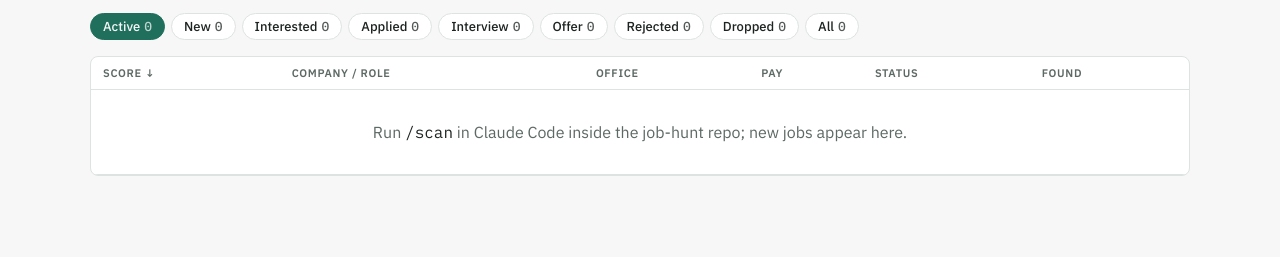
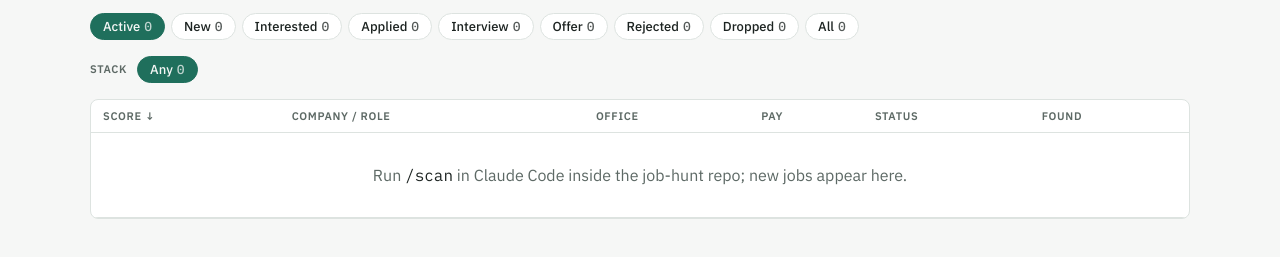
Before and after one commit to AdamVerner/job-hunt, a plain HTML site: page tracker/index.html in a window 1280 px wide. Shown: the part 89-346 px from the top of the page. Drawn offline with Linux system fonts and the light colour scheme.

Commit message:
Stack filter, Haiku collectors

```diff
--- a/tracker/index.html
+++ b/tracker/index.html
@@ -48,6 +48,8 @@ tr.row.open td { background: var(--accent-soft); border-bottom-color: transparen
 .st-applied, .st-interview { border-color: var(--accent); color: var(--accent); }
 .st-offer { background: var(--good); border-color: var(--good); color: var(--bg); }
 .st-rejected, .st-dropped { color: var(--muted); text-decoration: line-through; }
+.chips-label { font-size: 11px; font-weight: 600; letter-spacing: .06em; text-transform: uppercase; color: var(--muted); align-self: center; margin-right: 4px; }
+.tech { display: inline-block; font: 500 11px var(--mono); color: var(--accent); background: var(--accent-soft); border-radius: 4px; padding: 0 5px; margin: 2px 4px 0 0; }
 .flag { display: inline-block; font-size: 11px; color: var(--warn); border: 1px solid currentColor; border-radius: 4px; padding: 0 5px; margin: 2px 4px 0 0; }
 td.detail { padding: 4px 12px 16px; }
 .detail-grid { display: grid; grid-template-columns: minmax(0, 3fr) minmax(0, 2fr); gap: 20px; }
@@ -73,6 +75,7 @@ button.primary:disabled { opacity: .5; cursor: default; }
     <p class="sub" id="summary">Loading jobs…</p>
   </header>
   <nav class="chips" id="chips" aria-label="Filter by status"></nav>
+  <nav class="chips" id="stacks" aria-label="Filter by technology"></nav>
   <p class="notice" id="notice" hidden></p>
   <div class="tablewrap">
     <table>
@@ -94,7 +97,7 @@ const COLS = [
   { key: "found", label: "Found" },
 ];
 
-let db = null, jobs = [], filter = "active", sort = { key: "score", dir: -1 }, openId = null;
+let db = null, jobs = [], filter = "active", stackFilter = "all", sort = { key: "score", dir: -1 }, openId = null;
 const $ = (id) => document.getElementById(id);
 const el = (tag, attrs = {}, ...kids) => {
   const n = document.createElement(tag);
@@ -107,8 +110,10 @@ const today = () => new Date().toISOString().slice(0, 10);
 
 function notice(text, err) { const n = $("notice"); n.hidden = !text; n.textContent = text || ""; n.classList.toggle("err", !!err); }
 
+const byStatus = (j) => filter === "all" || (filter === "active" ? ACTIVE.includes(j.status) : j.status === filter);
+
 function visible() {
-  const list = jobs.filter((j) => filter === "all" || (filter === "active" ? ACTIVE.includes(j.status) : j.status === filter));
+  const list = jobs.filter((j) => byStatus(j) && (stackFilter === "all" || (j.stack || []).includes(stackFilter)));
   const { key, dir } = sort;
   return list.sort((a, b) => {
     const x = a[key] ?? "", y = b[key] ?? "";
@@ -126,6 +131,16 @@ function renderChips() {
     b.onclick = () => { filter = k; render(); };
     return b;
   }));
+  const counts = {};
+  for (const j of jobs.filter(byStatus)) for (const s of j.stack || []) counts[s] = (counts[s] || 0) + 1;
+  const stacks = Object.entries(counts).sort((a, b) => b[1] - a[1]);
+  $("stacks").hidden = !stacks.length;
+  $("stacks").replaceChildren(el("span", { class: "chips-label" }, "Stack"),
+    ...[["all", "Any", jobs.filter(byStatus).length], ...stacks.map(([s, n]) => [s, s, n])].map(([k, label, n]) => {
+      const b = el("button", { class: "chip", "aria-pressed": String(stackFilter === k), type: "button" }, label, el("span", { class: "n" }, String(n)));
+      b.onclick = () => { stackFilter = k; render(); };
+      return b;
+    }));
   const applied = jobs.filter((j) => ["applied", "interview", "offer"].includes(j.status)).length;
   $("summary").textContent = jobs.length
     ? `${jobs.length} jobs tracked · ${count("new")} new to review · ${applied} in progress`
@@ -184,6 +199,7 @@ function render() {
     const tr = el("tr", { class: "row" + (openId === j.id ? " open" : ""), tabindex: "0", "aria-expanded": String(openId === j.id) },
       el("td", {}, el("span", { class: "score s" + (j.score || 0) }, String(j.score ?? "-"))),
       el("td", {}, el("div", { class: "co" }, j.company || "?"), el("div", { class: "role" }, j.title || ""),
+        ...(j.stack || []).map((s) => el("span", { class: "tech" }, s)),
         ...(j.flags || []).map((f) => el("span", { class: "flag" }, f))),
       el("td", {}, j.office || "unknown"),
       el("td", { class: "pay-" + (j.pay_ok || "unknown") }, j.pay || "not stated"),
```
Also changed, not shown: 1 other file.
